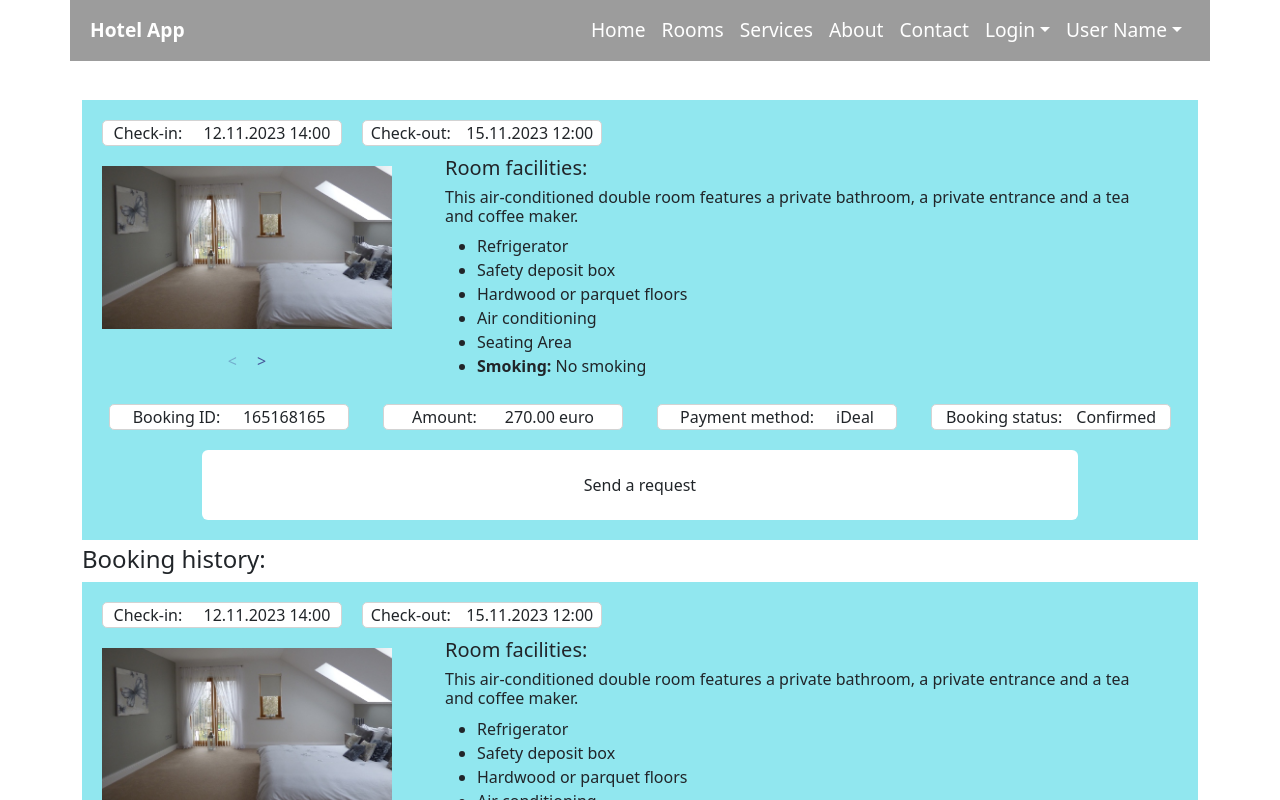
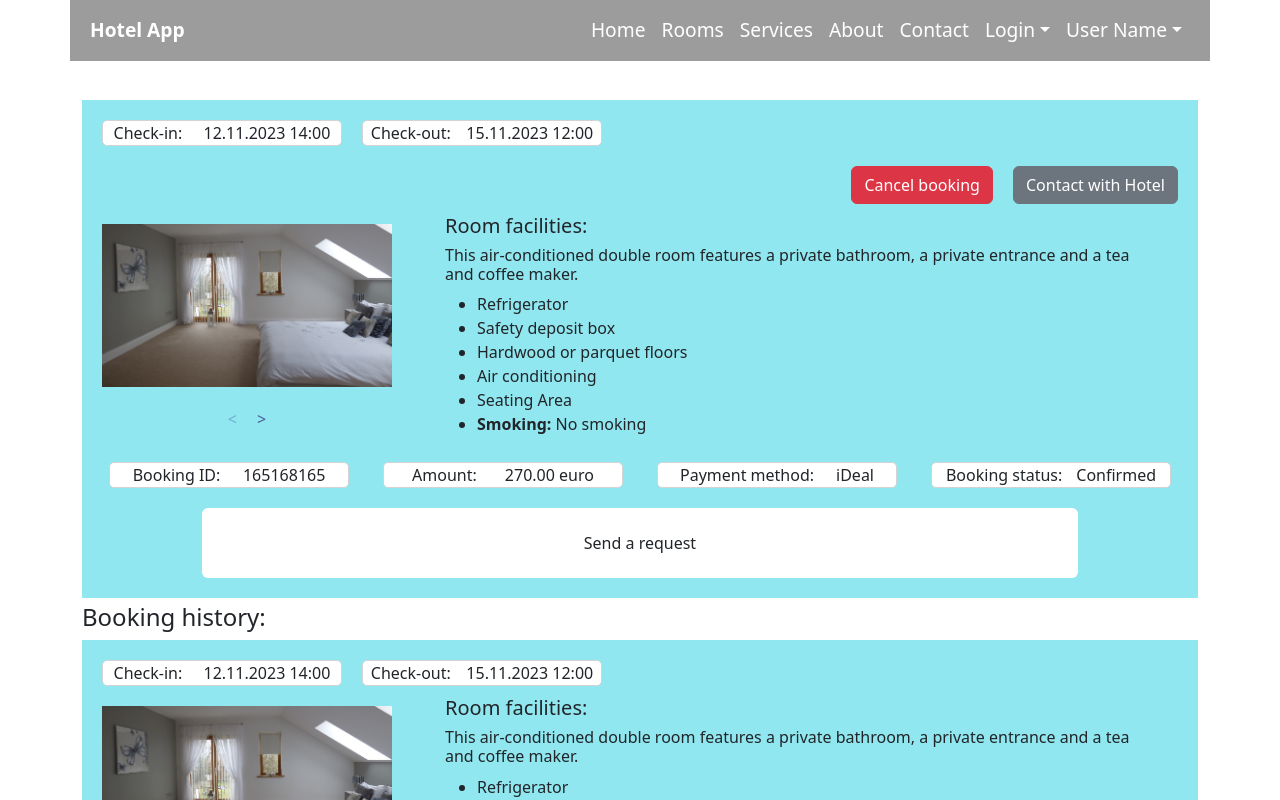
Before and after one commit to ValentynGenkin/Graduation_project_hotel_app, a React app in the folder client/: page /current-bookings in a window 1280 px wide. Shown: the top 800 px of the page. Built offline with nearby package versions, Linux system fonts and the light colour scheme.

Commit message:
buttons added

```diff
--- a/client/src/components/CSS/ClientBookings.css
+++ b/client/src/components/CSS/ClientBookings.css
@@ -79,6 +79,14 @@
   float: right;
 }
 
+.client-bookings-btn-block {
+  display: flex;
+  justify-content: flex-end;
+}
+.client-bookings-btn-block button {
+  margin: 10px;
+}
+
 @media screen and (max-width: 1200px) {
   .bookings-description {
     max-width: 600px;
--- a/client/src/pages/Bookings/ClientBookings.jsx
+++ b/client/src/pages/Bookings/ClientBookings.jsx
@@ -50,6 +50,10 @@ const ClientBookings = () => {
             <span>15.11.2023 12:00</span>
           </div>
         </div>
+        <div className="client-bookings-btn-block">
+          <Button variant="danger">Cancel booking</Button>
+          <Button variant="secondary">Contact with Hotel</Button>
+        </div>
         <div className="bookings-description-block">
           <div className="bookings-img-carousel">
             <AliceCarousel
@@ -99,6 +103,7 @@ const ClientBookings = () => {
             <span>Confirmed</span>
           </div>
         </div>
+
         <Accordion>
           <Accordion.Item eventKey="0" className="bookings-accordion">
             <Accordion.Header className="bookings-accordion-header">
```
